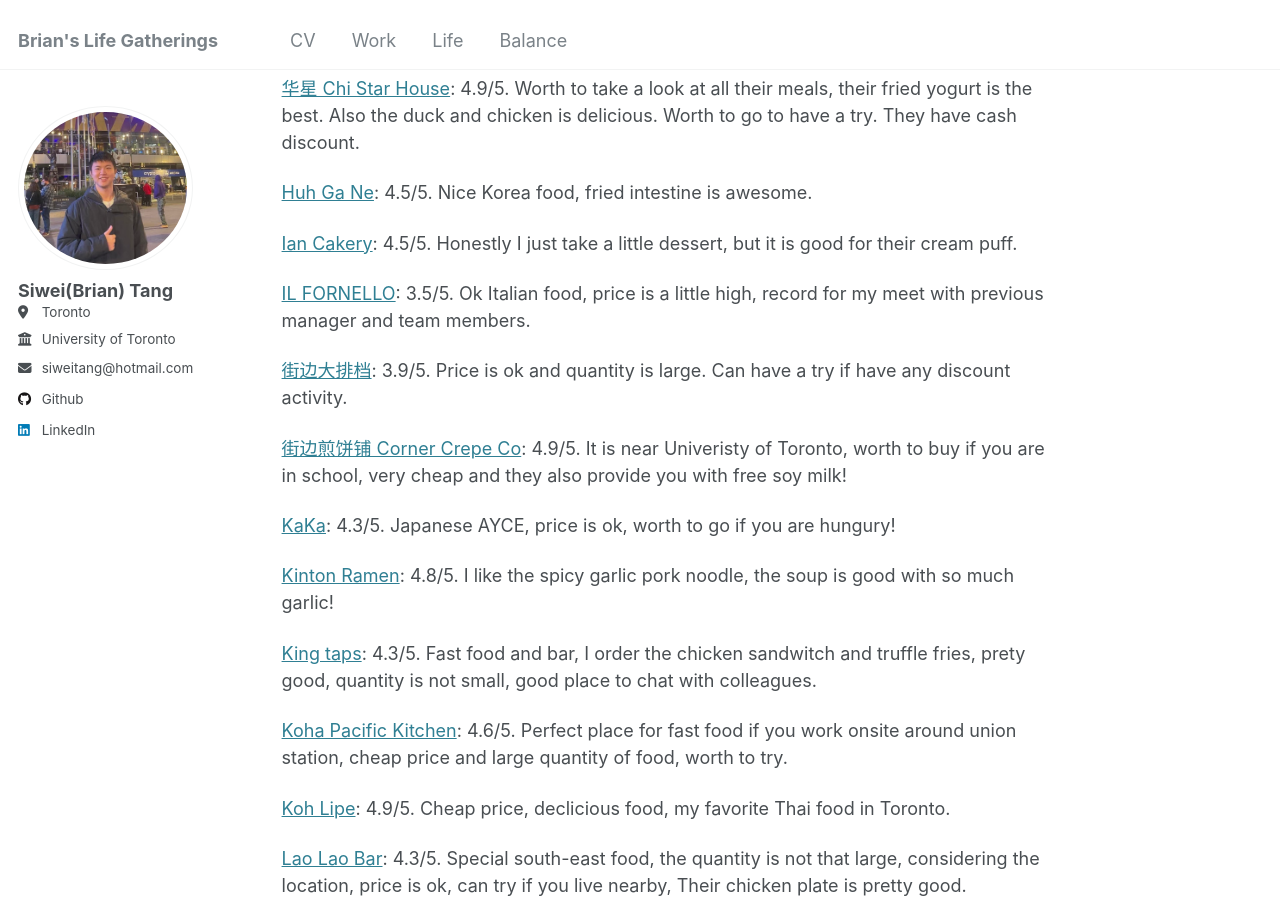
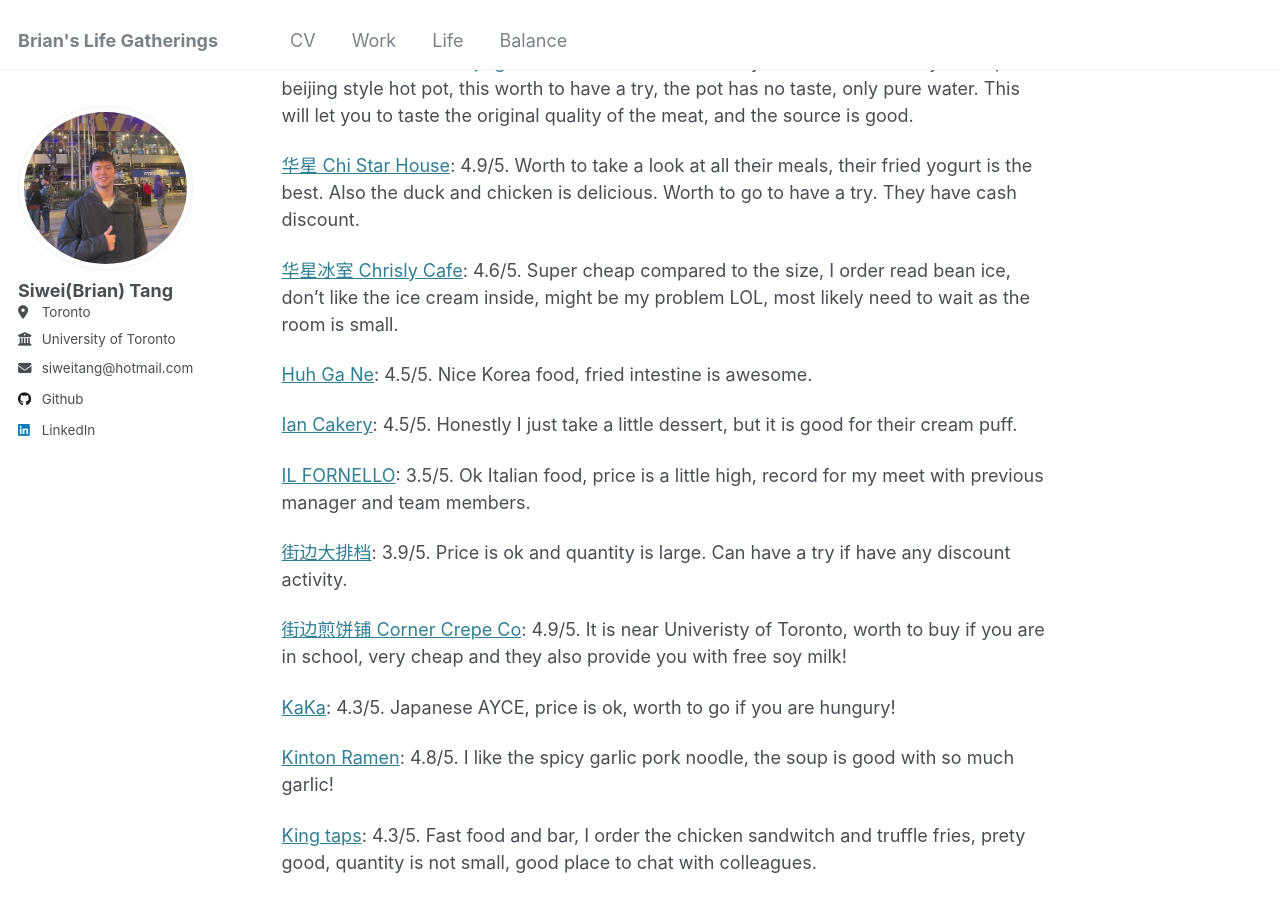
Before and after one commit to tangsiwei0831/tangsiwei0831.github.io, a Jekyll site: the page built from _life/2025-toronto-restaurants.md, in a window 1280 px wide and 900 px high, scrolled down 2083 px. Built offline with Jekyll 4.4.1, drawn with Linux system fonts in a browser that asks for light colours; some of the changed text lies outside the part shown.

Commit message:
add restaurant

```diff
--- a/_life/2025-toronto-restaurants.md
+++ b/_life/2025-toronto-restaurants.md
@@ -10,6 +10,8 @@ List of the Toronto restaurants that I visited.
 [Byblos](https://byblosdowntown.com/): 4.9/5. Eastern Mediterranean cuisine, always worth to go to, lamb ribs top recommendation.
 
 [Cheng du Street food 苍蝇馆子](https://www.chengdustreetfood.ca/): 4.1/5. Sichuan food, the quantity is not that big as it is in downtown. Can have a try if you want to taste Sechuan food in downtown Toronto.
+
+[Chiptole](https://www.chipotle.ca/): 4.5/5. I don't know, bro. Everytime I walked passed by this restaurant, it always smell so good.
 
 [Congee Queen](https://www.congeequeen.com/): 3.7/5. Ok food, various types of dishes, can have a try if walk by Eaton centre.
 
@@ -65,6 +67,8 @@ List of the Toronto restaurants that I visited.
 4.6/5. If you want to have a try with special beijing style hot pot, this worth to have a try, the pot has no taste, only pure water. This will let you to taste the original quality of the meat, and the source is good.
 
 [华星 Chi Star House](https://chistarhouse.urbaneater.ca/): 4.9/5. Worth to take a look at all their meals, their fried yogurt is the best. Also the duck and chicken is delicious. Worth to go to have a try. They have cash discount.
+
+[华星冰室 Chrisly Cafe](https://www.ubereats.com/ca/store/chrisly-cafe-%E8%8F%AF%E6%98%9F%E5%86%B0%E5%AE%A4/UWrg4eyiX56brnF0doTuUg?srsltid=AfmBOorR3wXKuaumwErYoAjR9IwD7KpI3Nj6V-dPY8xoC-7NSNkWOUBi): 4.6/5. Super cheap compared to the size, I order read bean ice, don't like the ice cream inside, might be my problem LOL, most likely need to wait as the room is small.
 
 [Huh Ga Ne](http://www.huhgane.com/): 4.5/5. Nice Korea food, fried intestine is awesome.
 
```
